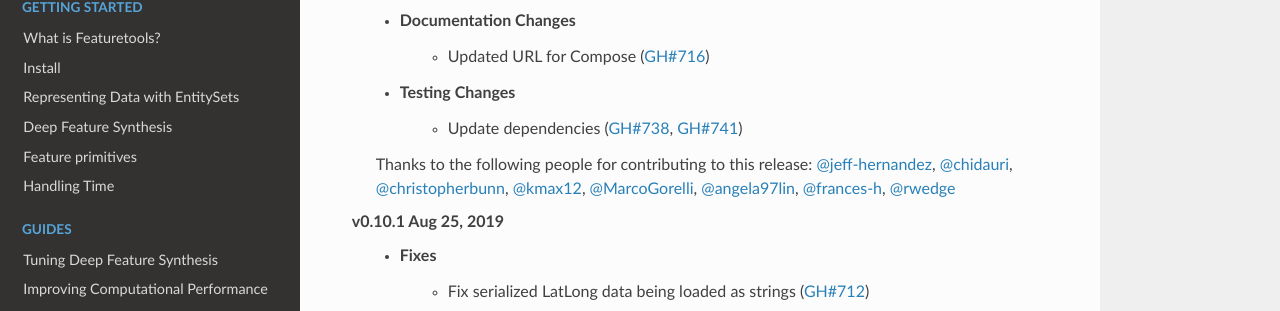
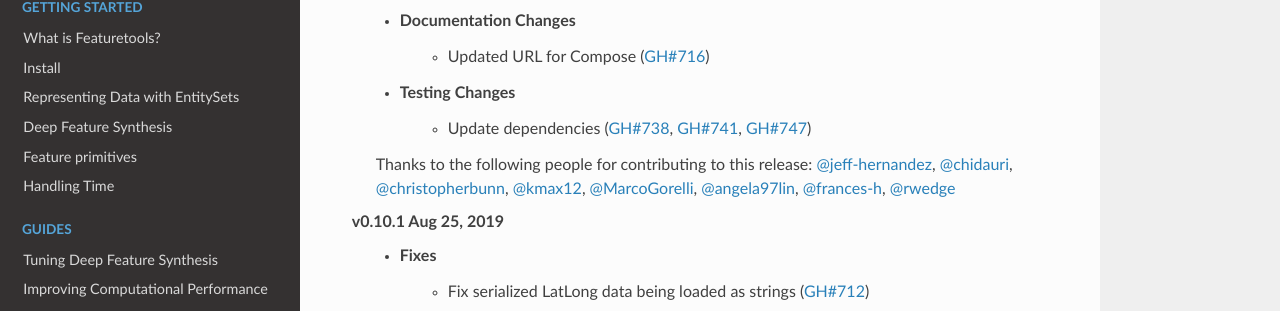
Before and after one commit to alteryx/featuretools, a Sphinx documentation site: the page built from docs/source/changelog.rst, in a window 1280 px wide and 900 px high, scrolled down 571 px. Shown: the part 139-450 px from the top of the window. Built offline with Sphinx 7.4.7 and the Read the Docs theme 2.0.0, drawn with Linux system fonts in a browser that asks for light colours; pages that are not in the unit, such as notebooks, are missing from menus.

Commit message:
update changelog

```diff
--- a/docs/source/changelog.rst
+++ b/docs/source/changelog.rst
@@ -20,7 +20,7 @@
     * Documentation Changes
         * Updated URL for Compose (:pr:`716`)
     * Testing Changes
-        * Update dependencies (:pr:`738`, :pr:`741`)
+        * Update dependencies (:pr:`738`, :pr:`741`, :pr:`747`)
 
     Thanks to the following people for contributing to this release:
     :user:`jeff-hernandez`, :user:`chidauri`, :user:`christopherbunn`, :user:`kmax12`, :user:`MarcoGorelli`, :user:`angela97lin`, :user:`frances-h`, :user:`rwedge`
```
